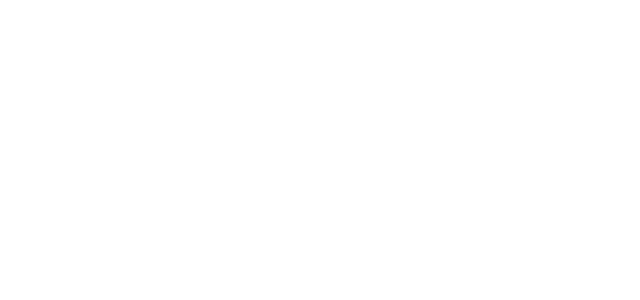
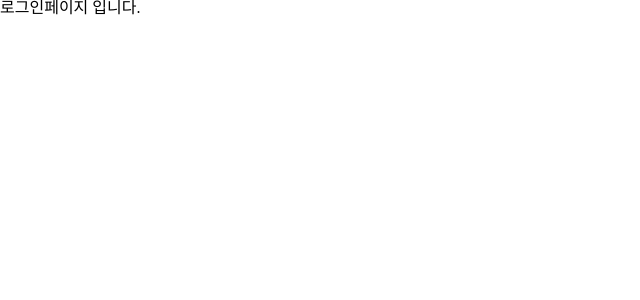
Before and after one commit to Doing-Mate/doing-mate-fe, a React (Vite) app: page /login in a window 1280 px wide. Shown: the top 300 px of the page, without its empty margins (0-640 px from the left). Built offline with nearby package versions, Linux system fonts and the light colour scheme.

Commit message:
feat: apply router

```diff
--- a/package.json
+++ b/package.json
@@ -21,6 +21,7 @@
     "dayjs": "^1.11.10",
     "react": "^18.2.0",
     "react-dom": "^18.2.0",
+    "react-router-dom": "^6.24.0",
     "styled-components": "^6.1.11",
     "styled-reset": "^4.5.2"
   },
--- a/src/App.tsx
+++ b/src/App.tsx
@@ -1,11 +1,13 @@
 import { ThemeProvider } from "styled-components";
 import GlobalStyle from "./styles/GlobalStyle";
 import theme from "./styles/theme";
+import Router from "./router/router";
 
 const App = () => {
   return (
     <ThemeProvider theme={theme}>
       <GlobalStyle />
+      <Router />
     </ThemeProvider>
   );
 };
--- /dev/null
+++ b/src/pages/LoginPage.tsx
@@ -0,0 +1,9 @@
+const LoginPage = () => {
+  return (
+    <>
+      <h1>로그인페이지 입니다.</h1>
+    </>
+  );
+};
+
+export default LoginPage;
--- /dev/null
+++ b/src/pages/MainPage.tsx
@@ -0,0 +1,9 @@
+const MainPage = () => {
+  return (
+    <>
+      <h1>메인페이지 입니다.</h1>
+    </>
+  );
+};
+
+export default MainPage;
--- /dev/null
+++ b/src/router/router.tsx
@@ -0,0 +1,16 @@
+import { BrowserRouter, Routes, Route } from "react-router-dom";
+import LoginPage from "../pages/LoginPage";
+import MainPage from "../pages/MainPage";
+
+const Router = () => {
+  return (
+    <BrowserRouter>
+      <Routes>
+        <Route path="/" element={<MainPage />} />
+        <Route path="login" element={<LoginPage />} />
+      </Routes>
+    </BrowserRouter>
+  );
+};
+
+export default Router;
```
Also changed, not shown: 1 other file (tests, documents, lock files or other folders).
